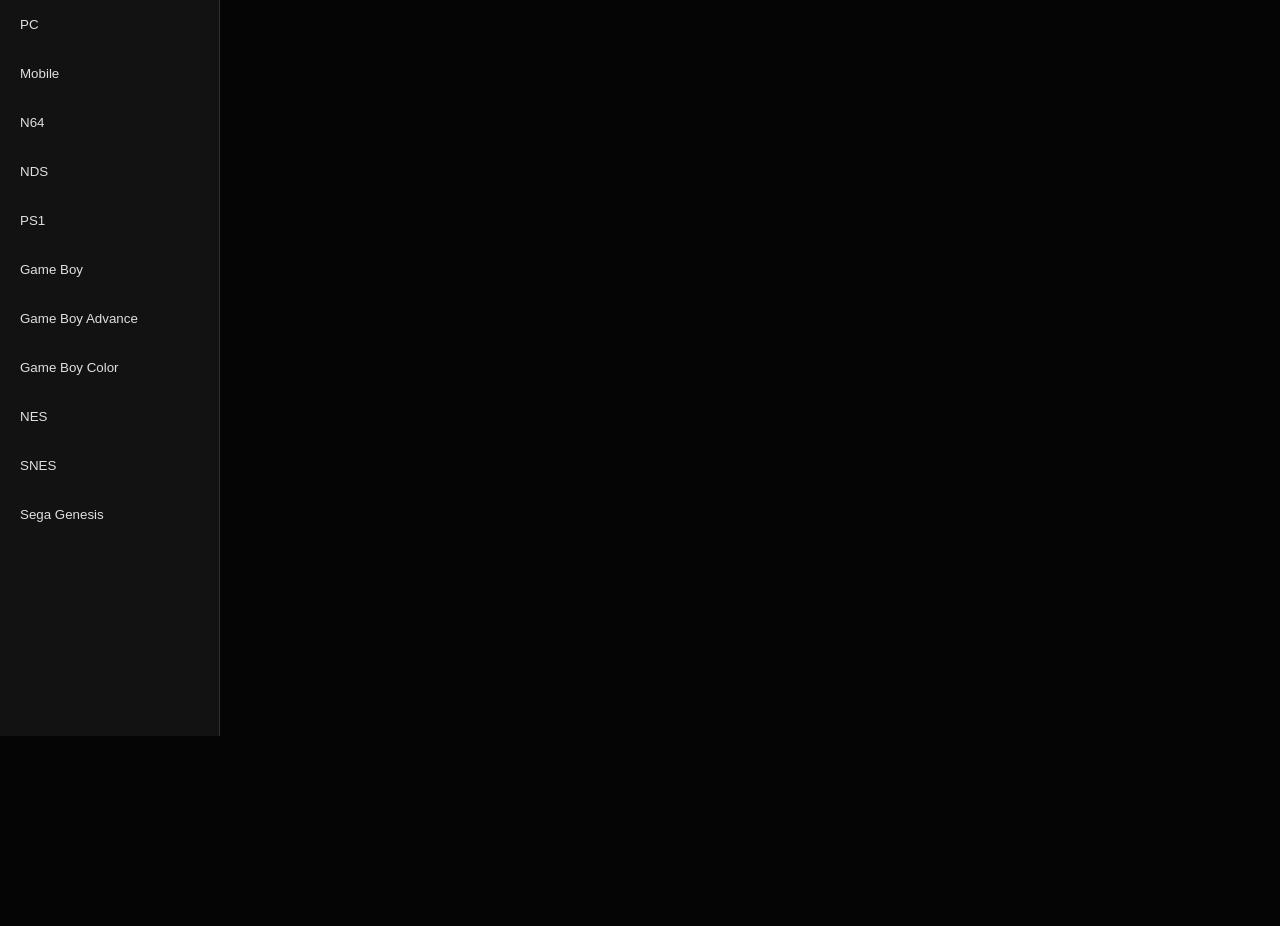
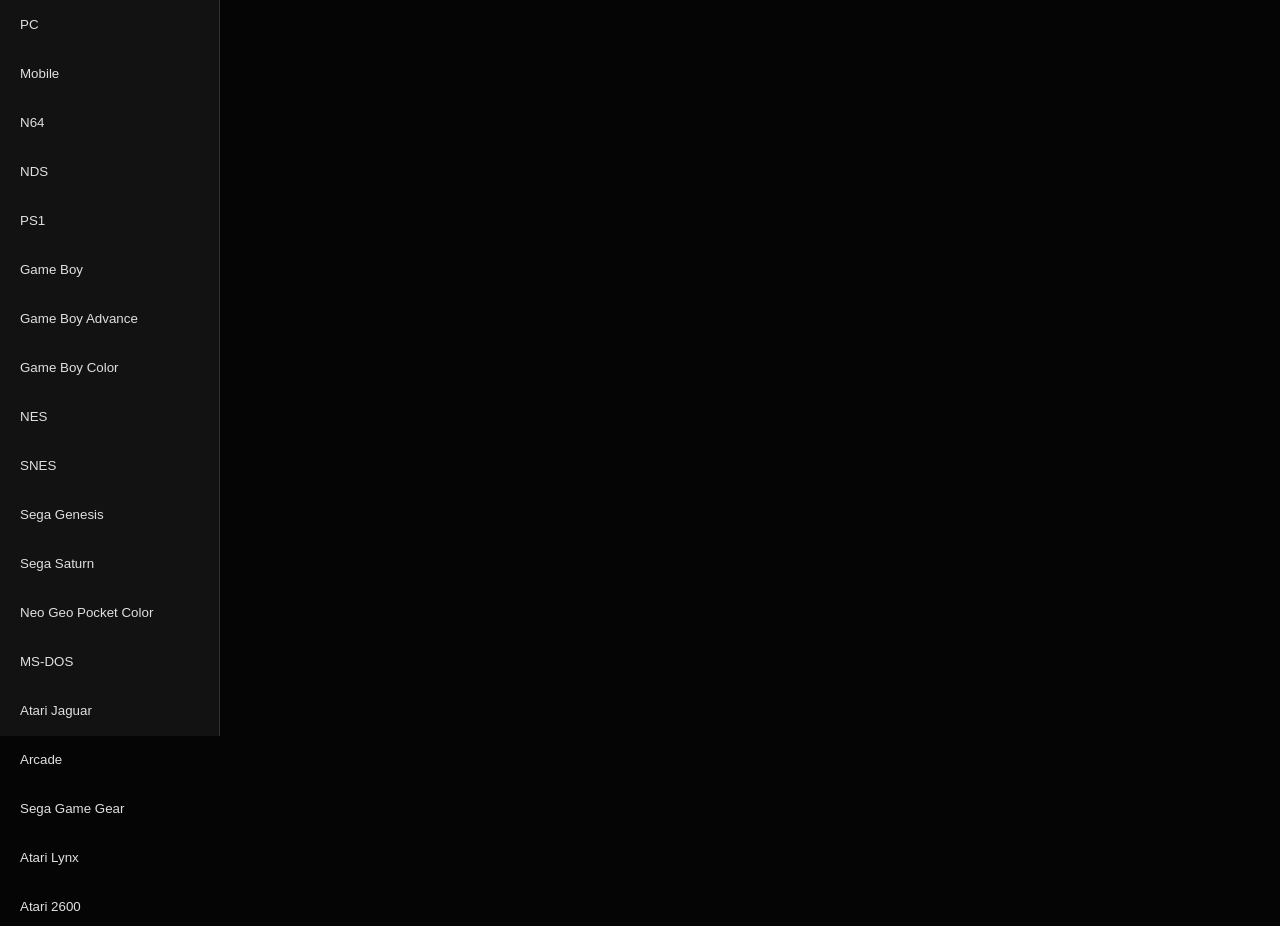
Before and after one commit to GLITCHED-OVERRIDE/Malfunction, a plain HTML site: page index.html in a window 1280 px wide. Shown: the part 64-990 px from the top of the page. Before the commit the page ends 800 px from the top, so only its background shows below. Drawn offline with Linux system fonts and the light colour scheme; no server answers.

Commit message:
Update index.html

```diff
--- a/index.html
+++ b/index.html
@@ -266,12 +266,20 @@
   "N64": "N64",
   "NDS": "NDS",
   "PS1": "PS1",
-  "Game Boy": "Game Boy",
+  "Game Boy": "GB",
   "Game Boy Advance": "GBA",
   "Game Boy Color": "GBC",
   "NES": "NES",
   "SNES": "SNES",
-  "Sega Genesis": "Sega Genesis"
+  "Sega Genesis": "SG",
+  "Sega Saturn": "SS",
+  "Neo Geo Pocket Color": "NGPC",
+  "MS-DOS": "MSDOS",
+  "Atari Jaguar": "AJ",
+  "Arcade": "Arcade",
+  "Sega Game Gear": "SGG",
+  "Atari Lynx": "AL",
+  "Atari 2600": "A2600"
 };
 
 /* Storage */
```
